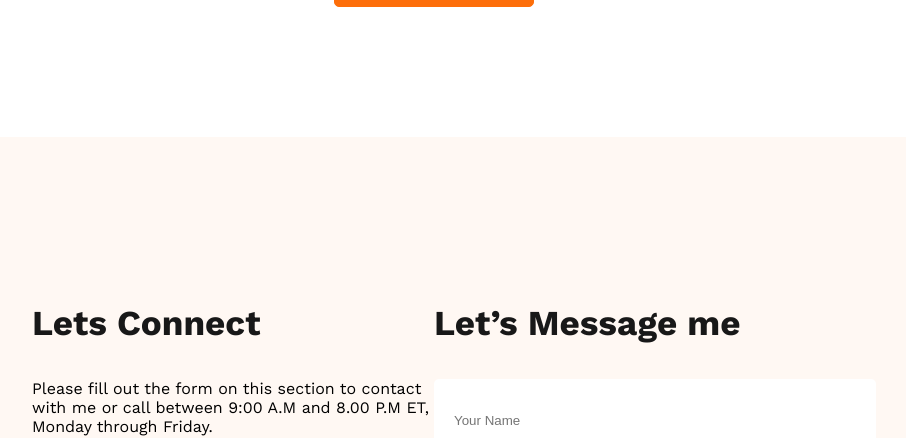
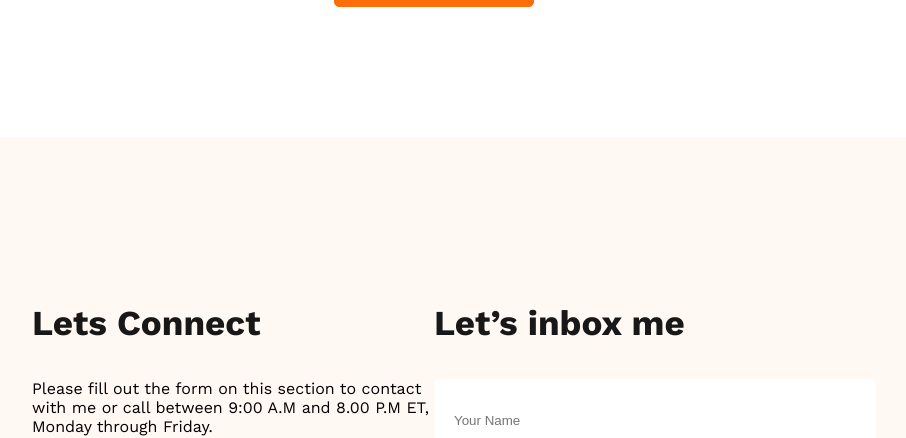
Before and after one commit to ashik4224/web-dav-porttfolio, a plain HTML site: page index.html in a window 1280 px wide. Shown: the part 3156-3594 px from the top of the page, without its empty margins (206-1112 px from the left). Drawn offline with nearby package versions, Linux system fonts and the light colour scheme.

Commit message:
added my File update

```diff
--- a/index.html
+++ b/index.html
@@ -208,7 +208,7 @@
       </div>
       <!-- 2 -->
       <div class="footer-column">
-        <h3 class="section-title">Let’s Message me</h3>
+        <h3 class="section-title">Let’s inbox me</h3>
         <form action="">
           <input type="text" placeholder="Your Name">
           <input type="email" name="" id="" placeholder="Your Email">
```
